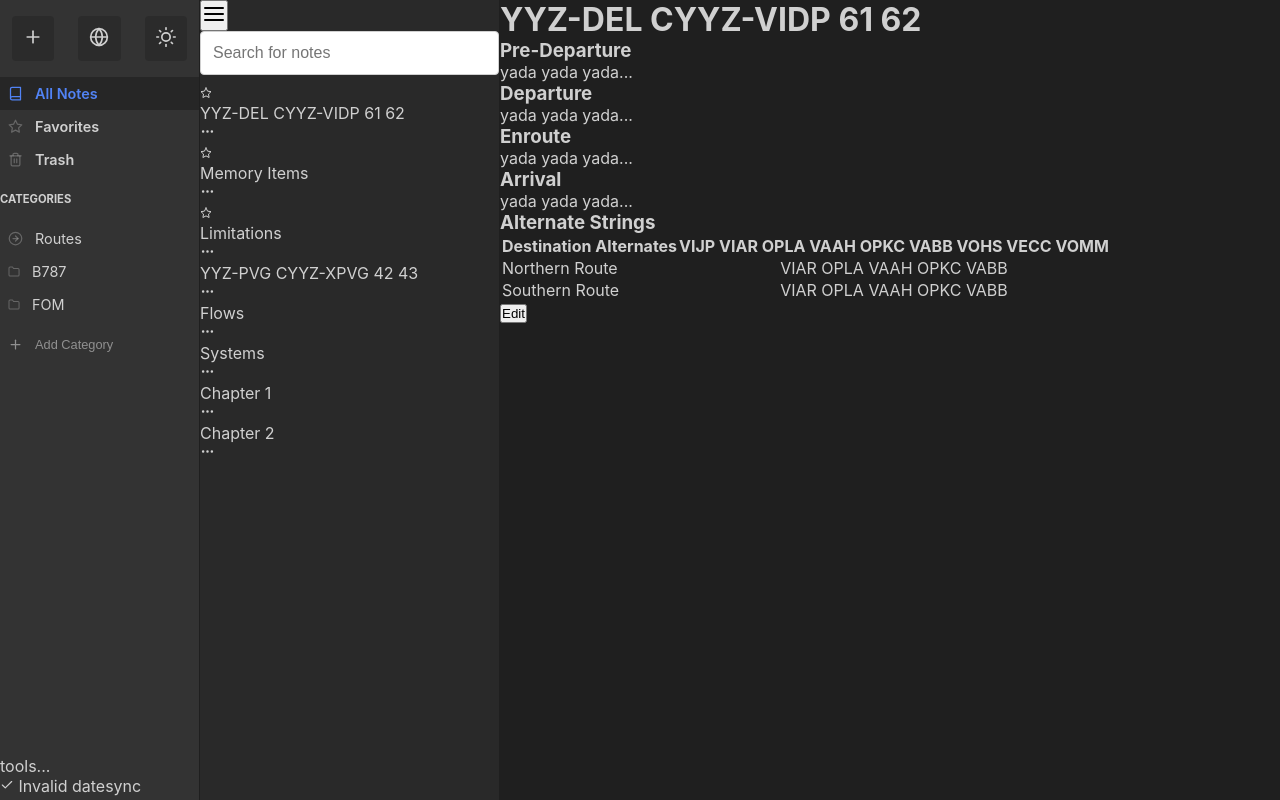
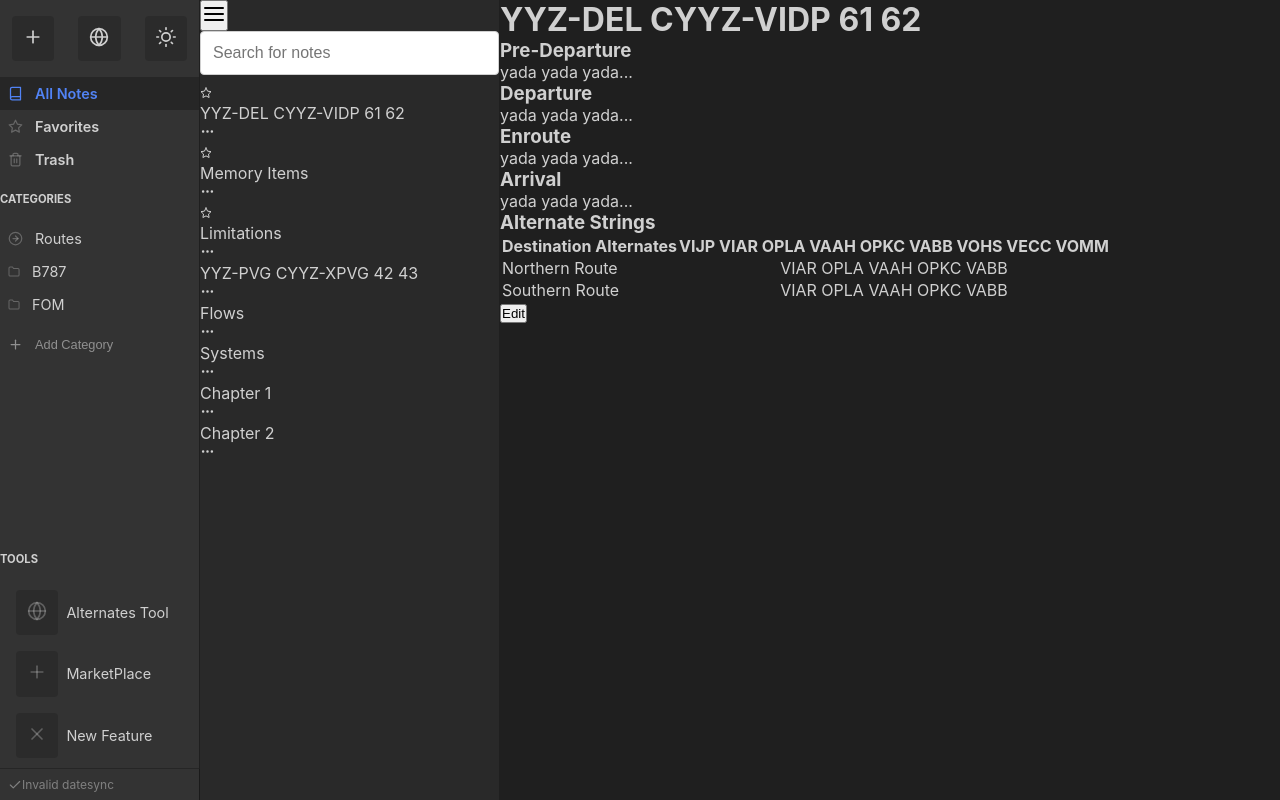
Before and after one commit to jm1200/pilot-notes, a React (Create React App) app: page / in a window 1280 px wide. Built offline with nearby package versions, Linux system fonts and the light colour scheme.

Commit message:
main nav styles done

```diff
--- a/src/containers/MainNav/MainNav.styles.ts
+++ b/src/containers/MainNav/MainNav.styles.ts
@@ -198,6 +198,37 @@ export const AddCategoryForm = styled.form`
   }
 `;
 
-export const MainNavBodyBottomSection = styled.div``;
+export const MainNavBodyBottomSection = styled.div`
+  padding-bottom: 30px;
+`;
 
-export const Synced = styled.section``;
+export const Synced = styled.section`
+  display: none;
+
+  @media ${device.tablet} {
+    display: block;
+    width: 200px;
+    border-top: 1px solid
+      ${props =>
+        props.theme.mainNavBackground &&
+        darken(0.05, props.theme.mainNavBackground)};
+    border-right: 1px solid
+      ${props =>
+        props.theme.mainNavBackground &&
+        darken(0.1, props.theme.mainNavBackground)};
+    position: absolute;
+    bottom: 0;
+    width: $app-sidebar-width;
+    padding: 0.5rem;
+    background: ${props => props.theme.mainNavBackground};
+
+    .last-synced {
+      display: flex;
+      align-items: center;
+      color: ${props =>
+        props.theme.mainNavBackground &&
+        lighten(0.3, props.theme.mainNavBackground)};
+      font-size: 0.75rem;
+    }
+  }
+`;
--- a/src/containers/MainNav/MainNav.tsx
+++ b/src/containers/MainNav/MainNav.tsx
@@ -367,7 +367,37 @@ const MainNav: React.FC<IMainNavProps> = ({
             </AddCategoryForm>
           )}
         </MainNavBodyTopSection>
-        <MainNavBodyBottomSection>tools...</MainNavBodyBottomSection>
+        <MainNavBodyBottomSection>
+          <CategoryTitle>tools</CategoryTitle>
+          <CategoryList>
+            <CategoryListEach>
+              <MainNavActionButton
+                handler={toggleAlternates}
+                icon={Globe}
+                label={"Alternates Tool"}
+              />
+              <div className="category-list-name">Alternates Tool</div>
+            </CategoryListEach>
+            <CategoryListEach>
+              <MainNavActionButton
+                handler={toggleAlternates}
+                icon={Plus}
+                label={"Marketplace"}
+                disabled
+              />
+              <div className="category-list-name">MarketPlace</div>
+            </CategoryListEach>
+            <CategoryListEach>
+              <MainNavActionButton
+                handler={toggleAlternates}
+                icon={X}
+                label={"New Feature"}
+                disabled
+              />
+              <div className="category-list-name">New Feature</div>
+            </CategoryListEach>
+          </CategoryList>
+        </MainNavBodyBottomSection>
       </MainNavBody>
       {/* {lastSynced && ( */}
       <Synced className="main-nav-synced">
```
